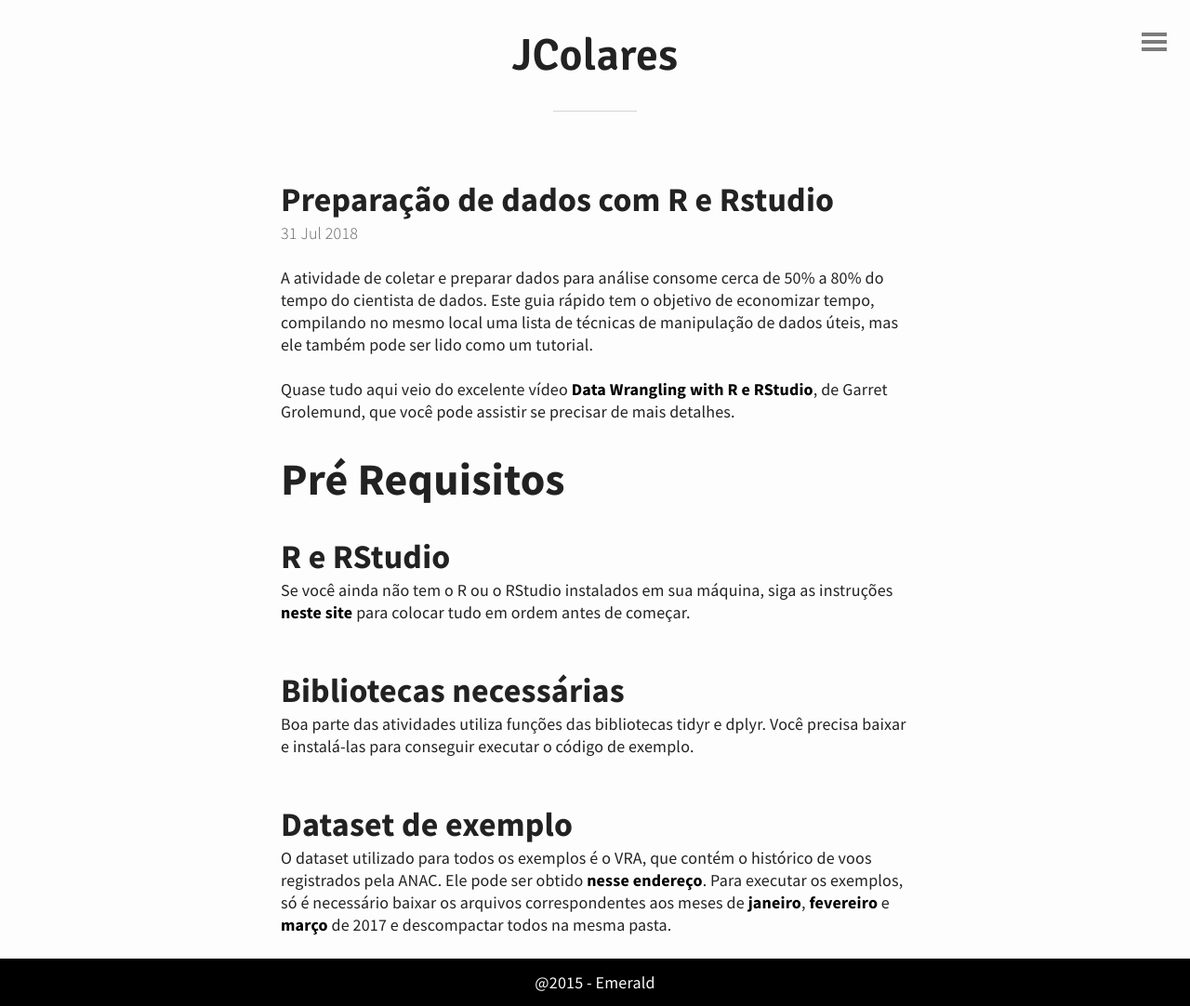
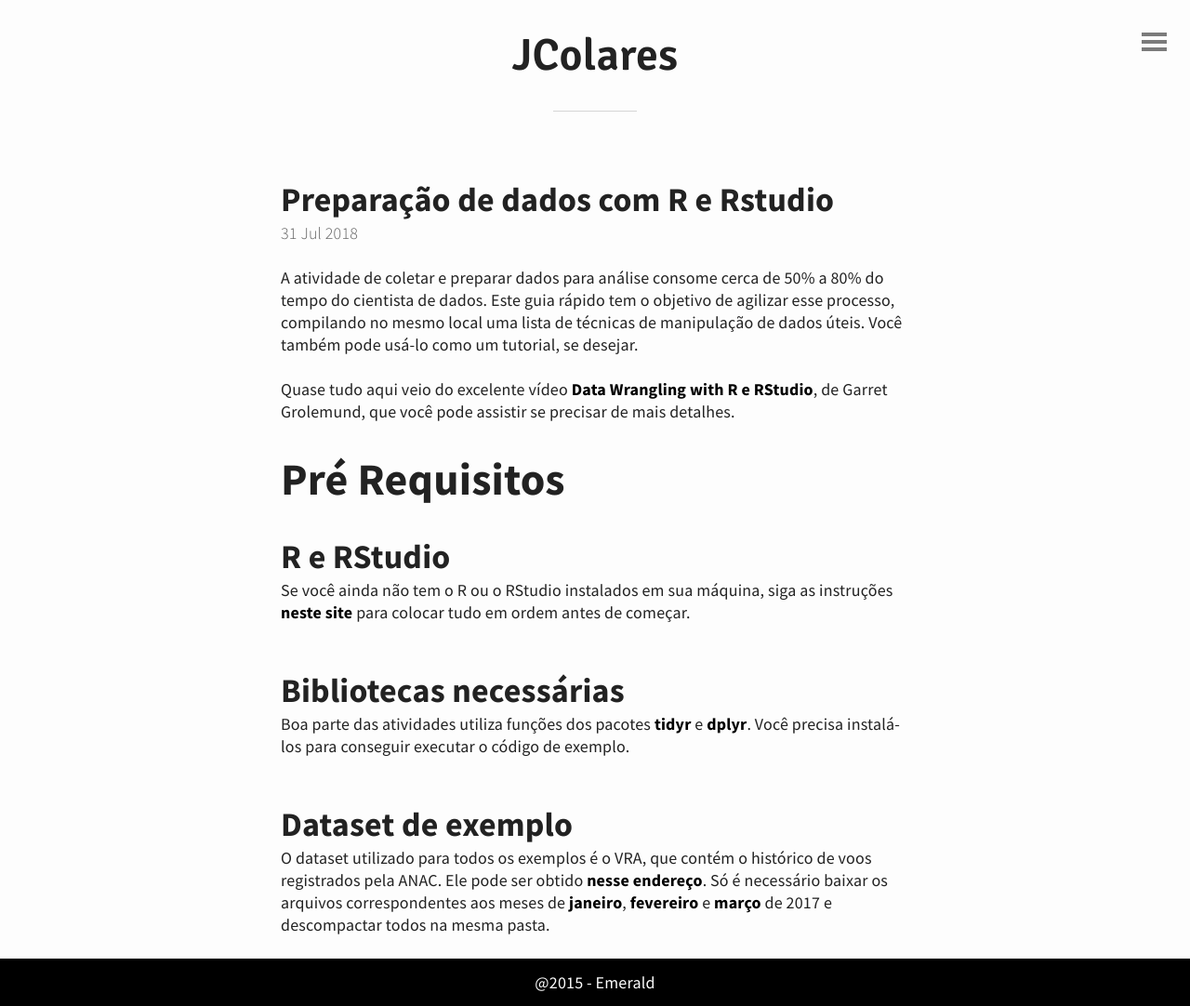
Before and after one commit to jcolares/jcolares.github.io, a Jekyll site: the page built from _posts/2018-07-31-data-wrangling.md, in a window 1280 px wide. Shown: the whole page at 93% size. Built offline with Jekyll 4.4.1, drawn with Linux system fonts in a browser that asks for light colours.

Commit message:
Update 2018-07-31-data-wrangling.md

```diff
--- a/_posts/2018-07-31-data-wrangling.md
+++ b/_posts/2018-07-31-data-wrangling.md
@@ -1,7 +1,7 @@
 ---
 title: Preparação de dados com R e Rstudio
 ---
-A atividade de coletar e preparar dados para análise consome cerca de 50% a 80% do tempo do cientista de dados. Este guia rápido tem o objetivo de economizar tempo, compilando no mesmo local uma lista de técnicas de manipulação de dados úteis, mas ele também pode ser lido como um tutorial.
+A atividade de coletar e preparar dados para análise consome cerca de 50% a 80% do tempo do cientista de dados. Este guia rápido tem o objetivo de agilizar esse processo, compilando no mesmo local uma lista de técnicas de manipulação de dados úteis. Você também pode usá-lo como um tutorial, se desejar.
 
 Quase tudo aqui veio do excelente vídeo [Data Wrangling with R e RStudio](https://www.rstudio.com/resources/webinars/data-wrangling-with-r-and-rstudio/), de Garret Grolemund, que você pode assistir se precisar de mais detalhes.
 
@@ -10,7 +10,7 @@ Quase tudo aqui veio do excelente vídeo [Data Wrangling with R e RStudio](https
 Se você ainda não tem o R ou o RStudio instalados em sua máquina, siga as instruções [neste site](http://leg.ufpr.br/~fernandomayer/aulas/ce083-2016-2/R-instalacao.html) para colocar tudo em ordem antes de começar.
 
 ## Bibliotecas necessárias
-Boa parte das atividades utiliza funções das bibliotecas tidyr e dplyr. Você precisa baixar e instalá-las para conseguir executar o código de exemplo.
+Boa parte das atividades utiliza funções dos pacotes [tidyr](https://cran.r-project.org/web/packages/tidyr/README.html) e [dplyr](https://www.r-project.org/nosvn/pandoc/dplyr.html). Você precisa instalá-los para conseguir executar o código de exemplo.
 
 ## Dataset de exemplo
-O dataset utilizado para todos os exemplos é o VRA, que contém o histórico de voos registrados pela ANAC. Ele pode ser obtido [nesse endereço](http://www.anac.gov.br/assuntos/dados-e-estatisticas/historico-de-voos). Para executar os exemplos, só é necessário baixar os arquivos correspondentes aos meses de [janeiro](http://www.anac.gov.br/assuntos/dados-e-estatisticas/base-historica-1/vra/2017/VRA_do_MS_012017.zip), [fevereiro](http://www.anac.gov.br/assuntos/dados-e-estatisticas/base-historica-1/vra/2017/VRA_do_MS_022017.zip) e [março](Março) de 2017 e descompactar todos na mesma pasta.
+O dataset utilizado para todos os exemplos é o VRA, que contém o histórico de voos registrados pela ANAC. Ele pode ser obtido [nesse endereço](http://www.anac.gov.br/assuntos/dados-e-estatisticas/historico-de-voos). Só é necessário baixar os arquivos correspondentes aos meses de [janeiro](http://www.anac.gov.br/assuntos/dados-e-estatisticas/base-historica-1/vra/2017/VRA_do_MS_012017.zip), [fevereiro](http://www.anac.gov.br/assuntos/dados-e-estatisticas/base-historica-1/vra/2017/VRA_do_MS_022017.zip) e [março](Março) de 2017 e descompactar todos na mesma pasta.
```
